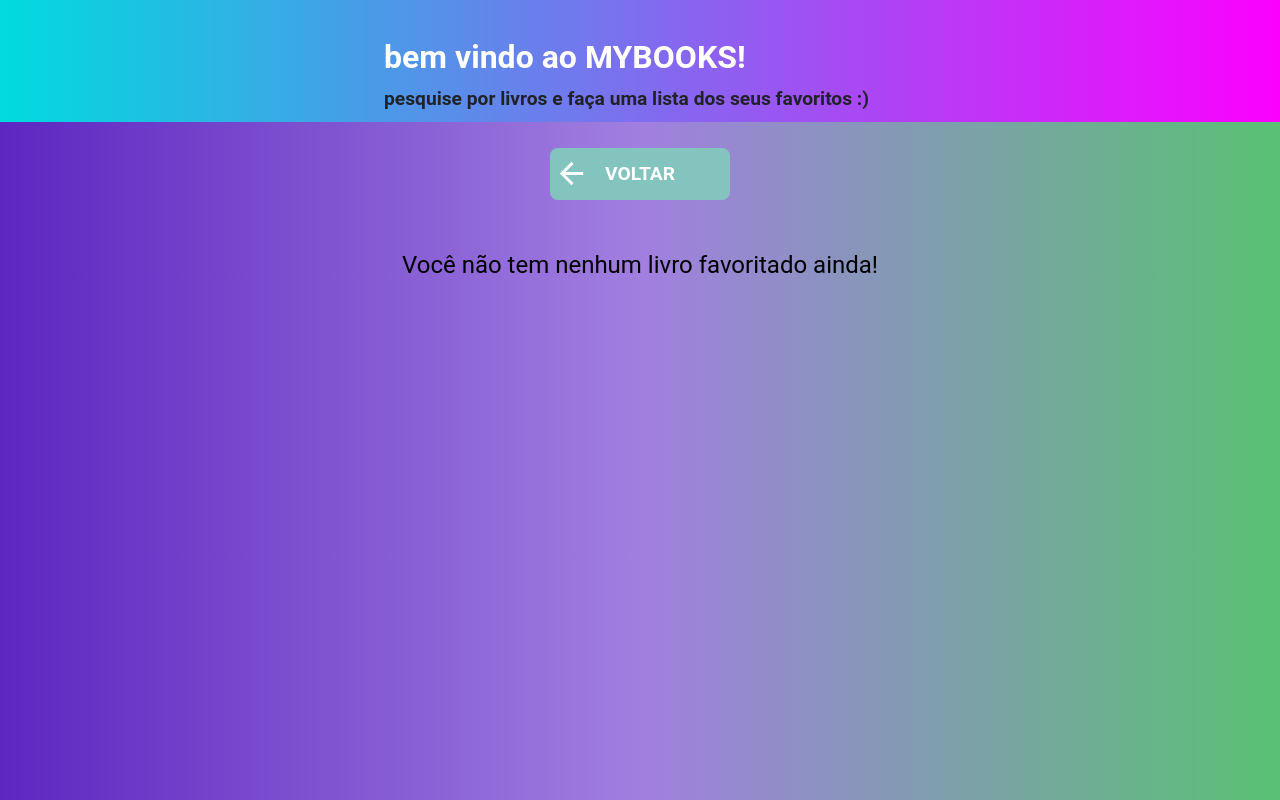
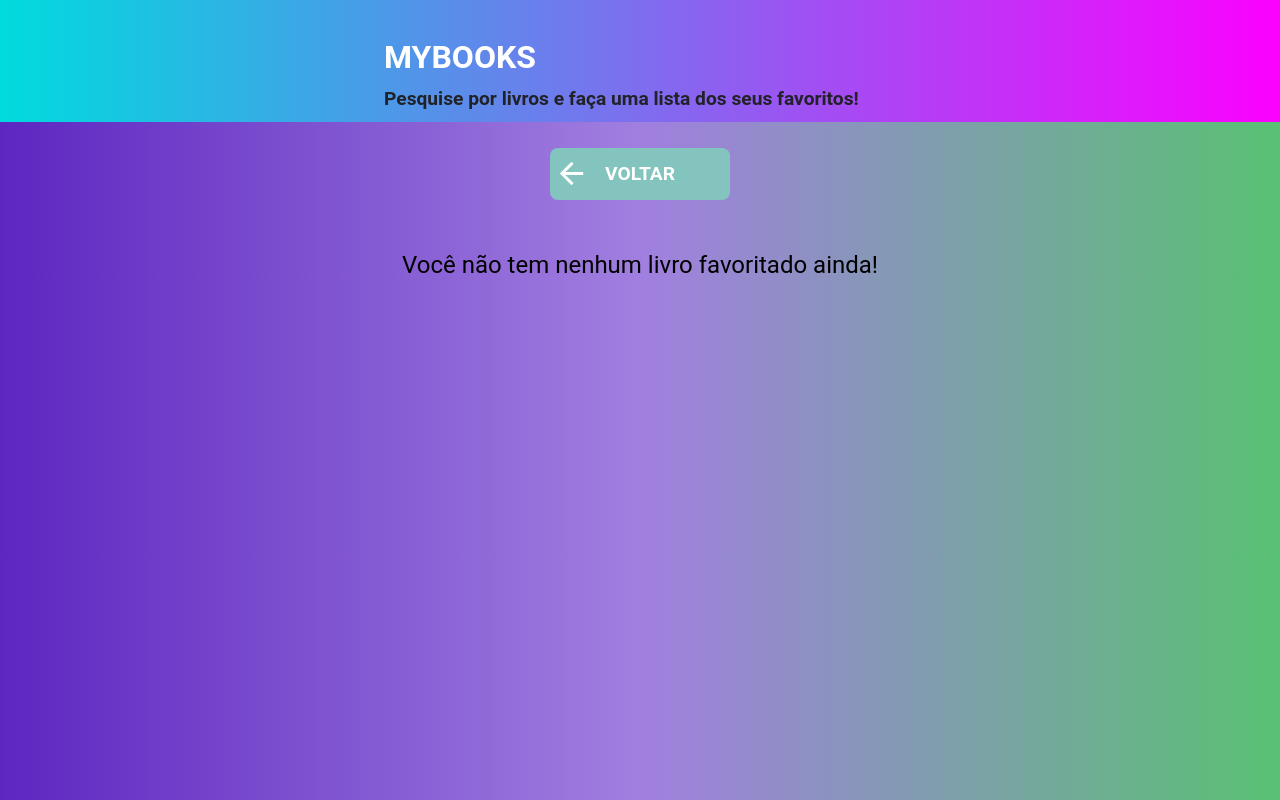
Before and after one commit to mauriciocrecencio/mybooks, a React (Create React App) app: page /favorites in a window 1280 px wide. Built offline with nearby package versions, Linux system fonts and the light colour scheme.

Commit message:
adjust title

```diff
--- a/src/components/Title/index.tsx
+++ b/src/components/Title/index.tsx
@@ -4,8 +4,8 @@ import * as S from './styles'
 export default function Title() {
   return (
     <S.Container>
-      <S.MainTitle>bem vindo ao MYBOOKS!</S.MainTitle>
-      <S.SubTitle>pesquise por livros e faça uma lista dos seus favoritos :)</S.SubTitle>
+      <S.MainTitle>MYBOOKS</S.MainTitle>
+      <S.SubTitle>Pesquise por livros e faça uma lista dos seus favoritos!</S.SubTitle>
     </S.Container>
   )
 }
```
